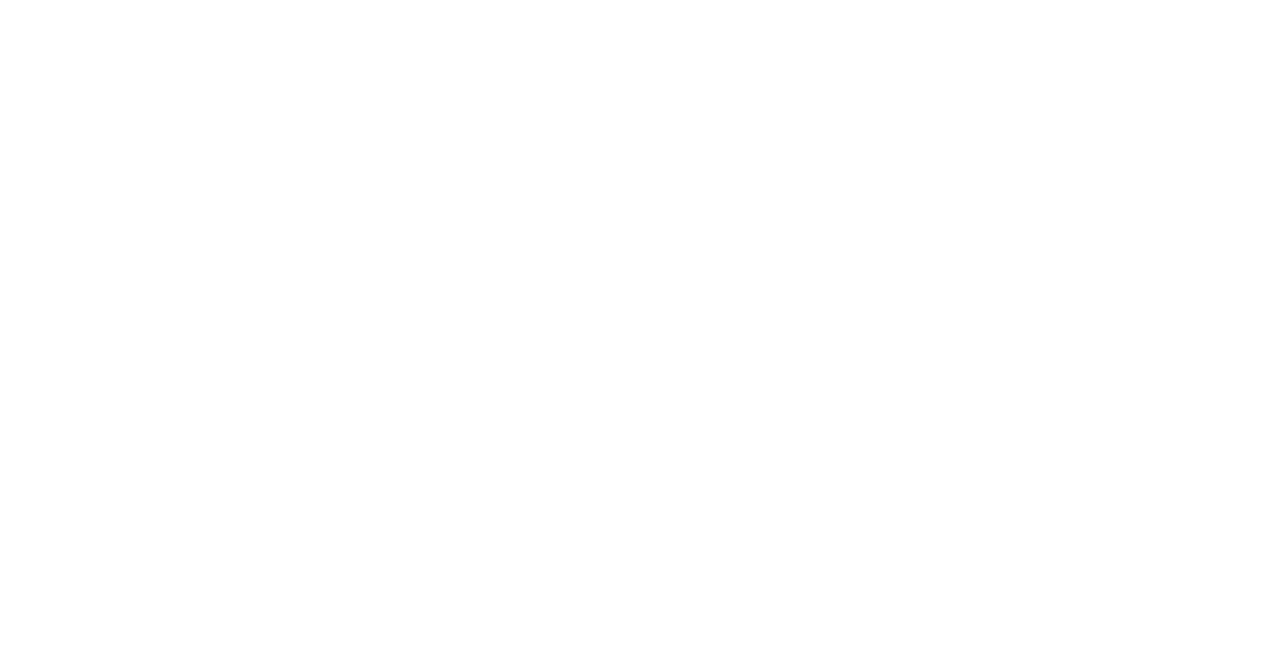
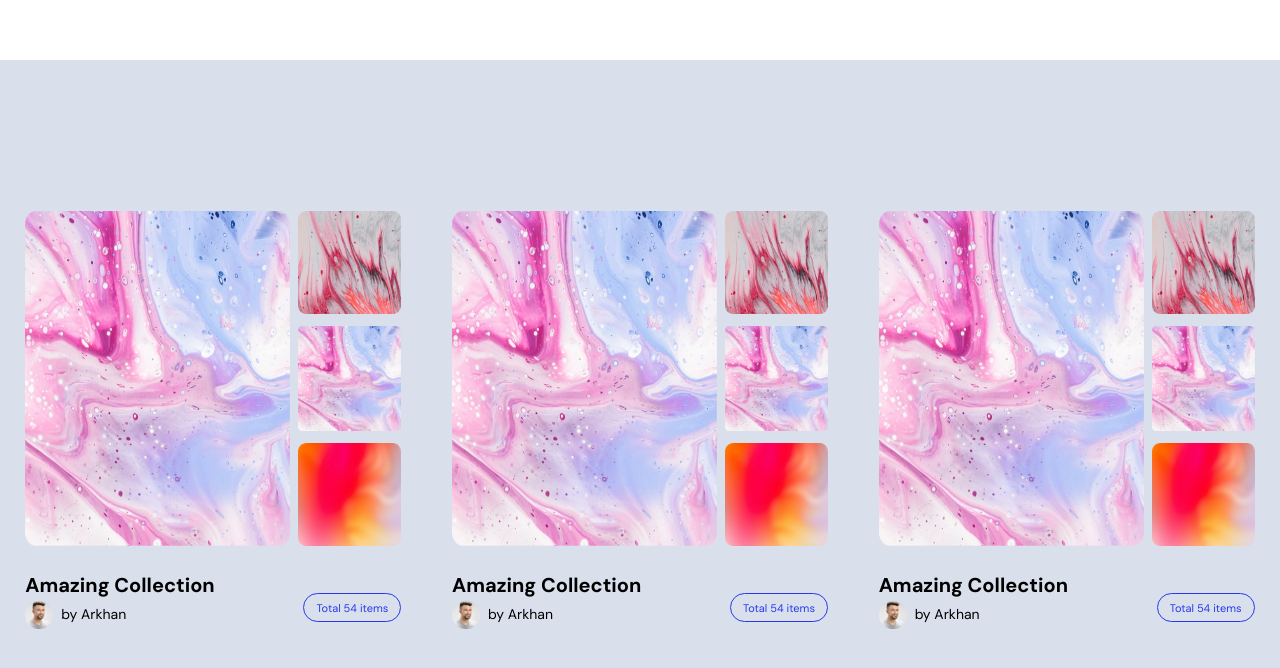
Before and after one commit to SparkEco/nftwallet, a Next.js app: page / in a window 1280 px wide. Shown: the part 2017-2685 px from the top of the page. Before the commit the page ends 1870 px from the top, so only its background shows below. Built offline with nearby package versions, Linux system fonts and the light colour scheme.

Commit message:
Added Collection section🙅🙅

```diff
--- a/app/(site)/page.tsx
+++ b/app/(site)/page.tsx
@@ -1,4 +1,5 @@
 import Amaze from "@/components/Amaze";
+import Collections from "@/components/Collections";
 import Hero from "@/components/Hero";
 import TopCollection from "@/components/TopCollection";
 
@@ -8,6 +9,7 @@
       <Hero />
       <Amaze />
       <TopCollection />
+      <Collections />
     </div>
   );
 }
--- /dev/null
+++ b/components/Collections.tsx
@@ -0,0 +1,13 @@
+import SingleCol from "./SingleCol";
+
+function Collections() {
+  return (
+    <div className="flex justify-around items-center bg-[#D9E0EC] h-[90vh]">
+      <SingleCol />
+      <SingleCol />
+      <SingleCol />
+    </div>
+  );
+}
+
+export default Collections;
--- /dev/null
+++ b/components/SingleCol.tsx
@@ -0,0 +1,60 @@
+import Image from "next/image";
+import { DM_Sans } from "next/font/google";
+
+const dmsans = DM_Sans({
+  subsets: ["latin"],
+  display: "swap",
+});
+
+function SingleCol() {
+  return (
+    <div className="block">
+      <div className="flex space-x-2">
+        <Image
+          src={`/col1.png`}
+          alt="collection image"
+          width={265}
+          height={272}
+        />
+        <div className="block space-y-3">
+          <Image
+            src={`/bid2.png`}
+            alt="collection image"
+            width={103}
+            height={85}
+          />
+          <Image
+            src={`/col1.png`}
+            alt="collection image"
+            width={103}
+            height={85}
+          />
+          <Image
+            src={`/bid3.png`}
+            alt="collection image"
+            width={103}
+            height={85}
+          />
+        </div>
+      </div>
+      <div className="flex justify-between items-center">
+        <div className="block">
+          <p className={`${dmsans.className} text-[20px] font-bold mt-6`}>
+            Amazing Collection
+          </p>
+          <div className="flex items-center space-x-2">
+            <Image src={`/face.png`} alt="face" width={28} height={28} />
+            <p className={`${dmsans.className} text-[14px]`}>by Arkhan</p>
+          </div>
+        </div>
+        <button
+          className={`rounded-[20px] border border-[#2639ED] h-[29px] w-[98px] text-[#2639ED] text-[11px] mt-[40px]`}
+        >
+          Total 54 items
+        </button>
+      </div>
+    </div>
+  );
+}
+
+export default SingleCol;
--- a/components/TopCollection.tsx
+++ b/components/TopCollection.tsx
@@ -21,7 +21,7 @@
 
 function TopCollection() {
   return (
-    <div className="flex justify-center items-center py-[80px] space-x-11">
+    <div className="flex justify-center items-center py-[170px] space-x-11 lg:h-[110vh]">
       <div className="block">
         <Image src={`/coles.png`} alt="nft" width={400} height={424} />
         <div className="flex items-center mt-2">
```
Also changed, not shown: public/col1.png (added).
